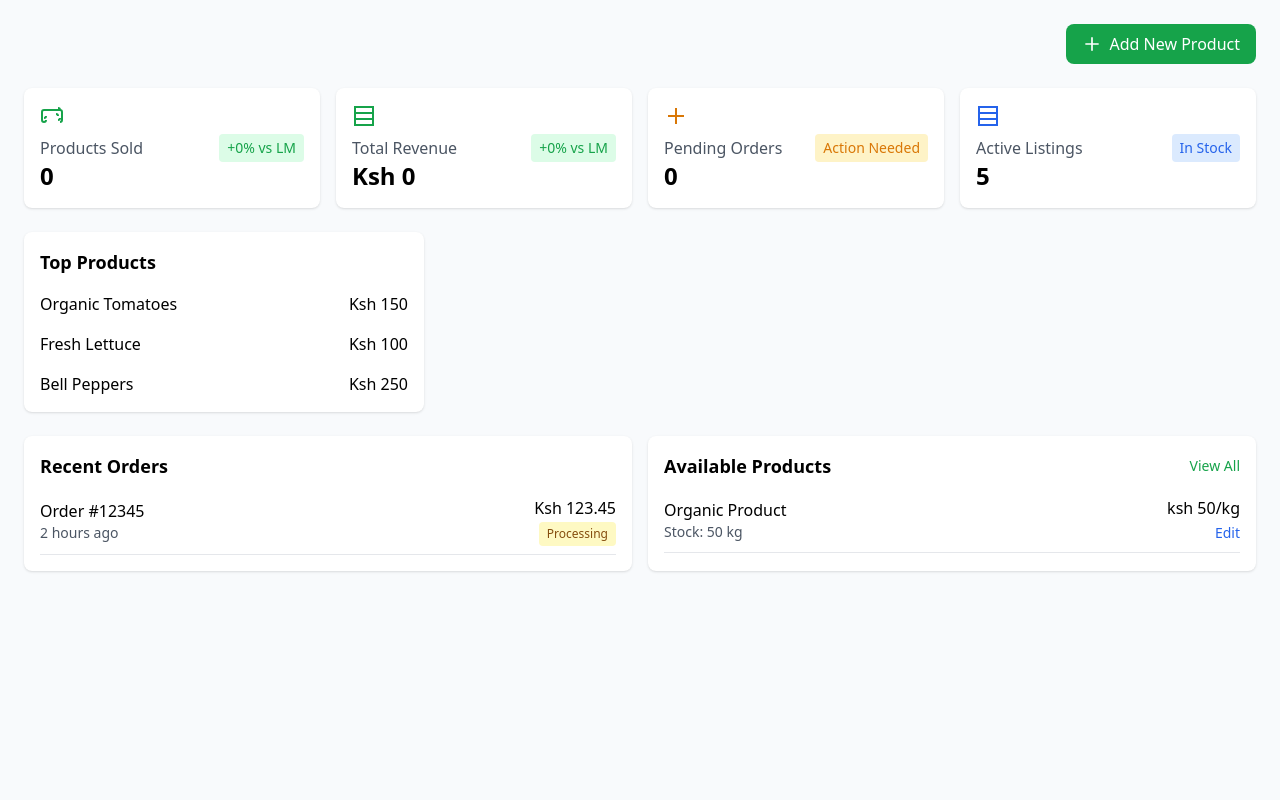
After one commit to Murega14/agrilink, a Flask app: page /dashboard in a window 1280 px wide. The commit adds this page. Run offline with Flask 3, Linux system fonts and the light colour scheme; some libraries are stand-ins or nearby versions.

Commit message:
added a farmers dashboard

```diff
--- a/app/Routes/products.py
+++ b/app/Routes/products.py
@@ -34,6 +34,10 @@ def add_product():
     db.session.commit()
 
     return jsonify({"message": "product added successfully"}), 200
+
+@products.route('/dashboard', methods=['GET'])
+def dashboard():
+    return render_template('dashboard.html')
 
 @products.route('/view_products', methods=['GET'])
 #@login_is_required
--- a/app/app.py
+++ b/app/app.py
@@ -6,6 +6,7 @@ from flask_migrate import Migrate
 from .Routes.authentication import authentication
 from .Routes.products import products
 from .extensions import mail
+from flask_mail import Message
 
 
 app = Flask(__name__)
@@ -23,6 +24,15 @@ app.register_blueprint(products, url_prefix='')
 def index():
     return render_template('index.html')
 
+@app.route('/send_test_email')
+def send_test_email():
+    msg = Message('Test Email', sender=app.config['MAIL_USERNAME'], recipients=['recipient@example.com'])
+    msg.body = 'This is a test email.'
+    try:
+        mail.send(msg)
+        return "Email sent successfully!"
+    except Exception as e:
+        return str(e)
 
 if __name__ == '__main__':
     app.run(debug=True)
--- /dev/null
+++ b/app/templates/dashboard.html
@@ -0,0 +1,161 @@
+<!DOCTYPE html>
+<html lang="en">
+<head>
+  <meta charset="UTF-8">
+  <meta name="viewport" content="width=device-width, initial-scale=1.0">
+  <title>Farmer Dashboard</title>
+  <script src="https://cdn.tailwindcss.com"></script>
+</head>
+<body class="bg-slate-50 p-6 min-h-screen">
+  <!-- Add Product Button -->
+  <div class="flex justify-end mb-6">
+    <button class="flex items-center gap-2 bg-green-600 text-white px-4 py-2 rounded-lg hover:bg-green-700 transition-colors">
+      <svg class="w-5 h-5" fill="none" stroke="currentColor" stroke-width="2" viewBox="0 0 24 24" xmlns="http://www.w3.org/2000/svg">
+        <path d="M12 4v16m8-8H4"></path>
+      </svg>
+      Add New Product
+    </button>
+  </div>
+
+  <!-- Main Stats -->
+  <div class="grid grid-cols-1 md:grid-cols-4 gap-4 mb-6">
+    <!-- Products Sold -->
+    <div class="bg-white rounded-lg p-4 shadow">
+      <div class="flex items-center justify-between">
+        <div>
+          <div class="flex items-center text-green-600 mb-2">
+            <svg class="w-6 h-6" fill="none" stroke="currentColor" stroke-width="2" viewBox="0 0 24 24" xmlns="http://www.w3.org/2000/svg">
+              <path d="M20 6H4m16 0a2 2 0 012 2v8a2 2 0 01-2 2m0-12a2 2 0 00-2-2M4 6a2 2 0 00-2 2v8a2 2 0 002 2m0 0a2 2 0 002-2m12 0a2 2 0 002-2m-16 0a2 2 0 002-2m12 0a2 2 0 00-2-2"></path>
+            </svg>
+          </div>
+          <p class="text-gray-600">Products Sold</p>
+          <p class="text-2xl font-bold">0</p>
+        </div>
+        <span class="bg-green-100 text-green-600 px-2 py-1 rounded text-sm">
+          +0% vs LM
+        </span>
+      </div>
+    </div>
+
+    <!-- Total Revenue -->
+    <div class="bg-white rounded-lg p-4 shadow">
+      <div class="flex items-center justify-between">
+        <div>
+          <div class="flex items-center text-green-600 mb-2">
+            <svg class="w-6 h-6" fill="none" stroke="currentColor" stroke-width="2" viewBox="0 0 24 24" xmlns="http://www.w3.org/2000/svg">
+              <path d="M3 3h18v6H3zm0 6h18v6H3zm0 6h18v6H3z"></path>
+            </svg>
+          </div>
+          <p class="text-gray-600">Total Revenue</p>
+          <p class="text-2xl font-bold">Ksh 0</p>
+        </div>
+        <span class="bg-green-100 text-green-600 px-2 py-1 rounded text-sm">
+          +0% vs LM
+        </span>
+      </div>
+    </div>
+
+    <!-- Pending Orders -->
+    <div class="bg-white rounded-lg p-4 shadow">
+      <div class="flex items-center justify-between">
+        <div>
+          <div class="flex items-center text-amber-600 mb-2">
+            <svg class="w-6 h-6" fill="none" stroke="currentColor" stroke-width="2" viewBox="0 0 24 24" xmlns="http://www.w3.org/2000/svg">
+              <path d="M12 4v16m8-8H4"></path>
+            </svg>
+          </div>
+          <p class="text-gray-600">Pending Orders</p>
+          <p class="text-2xl font-bold">0</p>
+        </div>
+        <span class="bg-amber-100 text-amber-600 px-2 py-1 rounded text-sm">
+          Action Needed
+        </span>
+      </div>
+    </div>
+
+    <!-- Active Listings -->
+    <div class="bg-white rounded-lg p-4 shadow">
+      <div class="flex items-center justify-between">
+        <div>
+          <div class="flex items-center text-blue-600 mb-2">
+            <svg class="w-6 h-6" fill="none" stroke="currentColor" stroke-width="2" viewBox="0 0 24 24" xmlns="http://www.w3.org/2000/svg">
+              <path d="M3 3h18v6H3zm0 6h18v6H3zm0 6h18v6H3z"></path>
+            </svg>
+          </div>
+          <p class="text-gray-600">Active Listings</p>
+          <p class="text-2xl font-bold">5</p>
+        </div>
+        <span class="bg-blue-100 text-blue-600 px-2 py-1 rounded text-sm">
+          In Stock
+        </span>
+      </div>
+    </div>
+  </div>
+
+  <!-- Sales Overview and Top Products -->
+  <div class="grid grid-cols-1 md:grid-cols-3 gap-4 mb-6">
+    <!-- Sales Chart Placeholder -->
+
+    <!-- Top Products -->
+    <div class="bg-white p-4 rounded-lg shadow">
+      <h2 class="text-lg font-semibold mb-4">Top Products</h2>
+      <div class="space-y-4">
+        <div class="flex items-center justify-between">
+          <span>Organic Tomatoes</span>
+          <span class="font-medium">Ksh 150</span>
+        </div>
+        <div class="flex items-center justify-between">
+          <span>Fresh Lettuce</span>
+          <span class="font-medium">Ksh 100</span>
+        </div>
+        <div class="flex items-center justify-between">
+          <span>Bell Peppers</span>
+          <span class="font-medium">Ksh 250</span>
+        </div>
+      </div>
+    </div>
+  </div>
+
+  <!-- Recent Orders and Available Products -->
+  <div class="grid grid-cols-1 md:grid-cols-2 gap-4">
+    <!-- Recent Orders -->
+    <div class="bg-white p-4 rounded-lg shadow">
+      <h2 class="text-lg font-semibold mb-4">Recent Orders</h2>
+      <div class="space-y-4">
+        <div class="flex items-center justify-between border-b pb-2">
+          <div>
+            <p class="font-medium">Order #12345</p>
+            <p class="text-sm text-gray-600">2 hours ago</p>
+          </div>
+          <div class="text-right">
+            <p class="font-medium">Ksh 123.45</p>
+            <span class="inline-block px-2 py-1 text-xs bg-yellow-100 text-yellow-800 rounded">
+              Processing
+            </span>
+          </div>
+        </div>
+      </div>
+    </div>
+
+    <!-- Available Products -->
+    <div class="bg-white p-4 rounded-lg shadow">
+      <div class="flex justify-between items-center mb-4">
+        <h2 class="text-lg font-semibold">Available Products</h2>
+        <button class="text-sm text-green-600 hover:text-green-700">View All</button>
+      </div>
+      <div class="space-y-4">
+        <div class="flex items-center justify-between border-b pb-2">
+          <div>
+            <p class="font-medium">Organic Product</p>
+            <p class="text-sm text-gray-600">Stock: 50 kg</p>
+          </div>
+          <div class="text-right">
+            <p class="font-medium">ksh 50/kg</p>
+            <button class="text-sm text-blue-600 hover:text-blue-700">Edit</button>
+          </div>
+        </div>
+      </div>
+    </div>
+  </div>
+</body>
+</html>
--- a/app/templates/forgot_password.html
+++ b/app/templates/forgot_password.html
@@ -3,7 +3,7 @@
 <head>
     <meta charset="UTF-8">
     <meta name="viewport" content="width=device-width, initial-scale=1.0">
-    <title>Agribusiness Password Reset</title>
+    <title>AgriLink Password Reset</title>
     <script src="https://cdnjs.cloudflare.com/ajax/libs/tailwindcss/2.2.19/tailwind.min.js"></script>
     <script src="https://cdn.tailwindcss.com"></script>
     <script src="https://cdnjs.cloudflare.com/ajax/libs/jquery/3.6.0/jquery.min.js"></script>
@@ -20,7 +20,7 @@
             </div>
             <p class="text-gray-600 mb-6">Enter your email to receive a password reset link.</p>
 
-            <form method="POST" class="space-y-4">
+            <form method="post" action="{{url_for('authentication.forgot_password')}}" class="space-y-4">
                 <div>
                     <label for="email" class="block text-sm font-medium text-gray-700 mb-1">Email Address</label>
                     <input type="email" id="email" name="email" placeholder="Enter your email"
--- a/app/templates/signup_buyer.html
+++ b/app/templates/signup_buyer.html
@@ -99,7 +99,7 @@
                         <div>
                             <label class="block text-sm font-medium text-gray-700 mb-1">Create Password</label>
                             <input id="firstPassword" type="password" required
-                                class="w-full px-4 py-2 rounded-lg border border-gray-300 focus:ring-2 focus:ring-green-500 focus:border-green-500">
+                                class="w-full px-4 py-2 rounded-lg border border-gray-300 focus:ring-2 focus:ring-green-500 focus:border-green-500" name="password">
                             <div class="mt-1 text-xs text-gray-500" name="password">
                                 Must contain at least 8 characters
                             </div>
```
Also changed, not shown: app/Routes/authentication.py (+3 -6 lines), app/Routes/dashboard.py (added, +17 -0 lines), app/models.py (+56 -0 lines).
